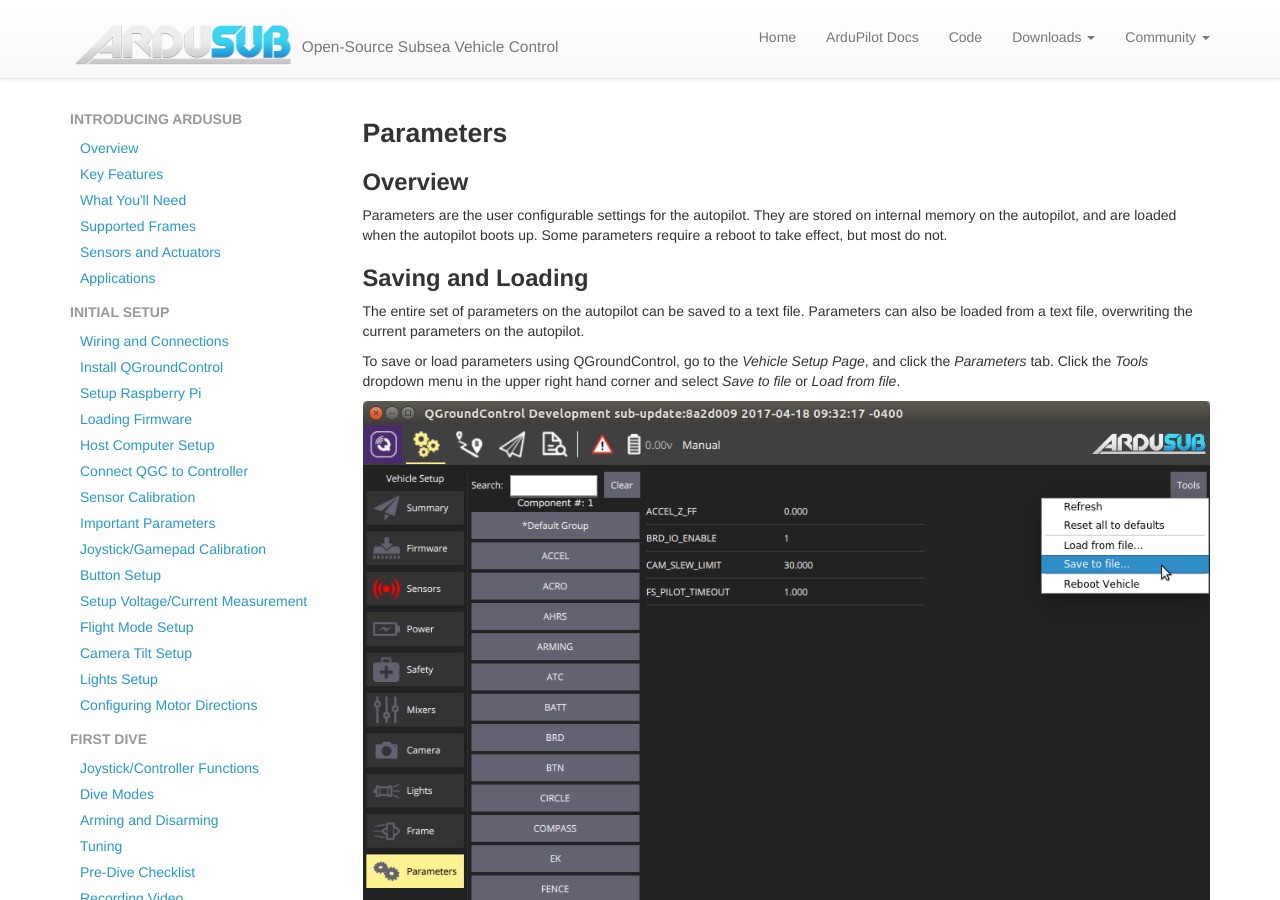
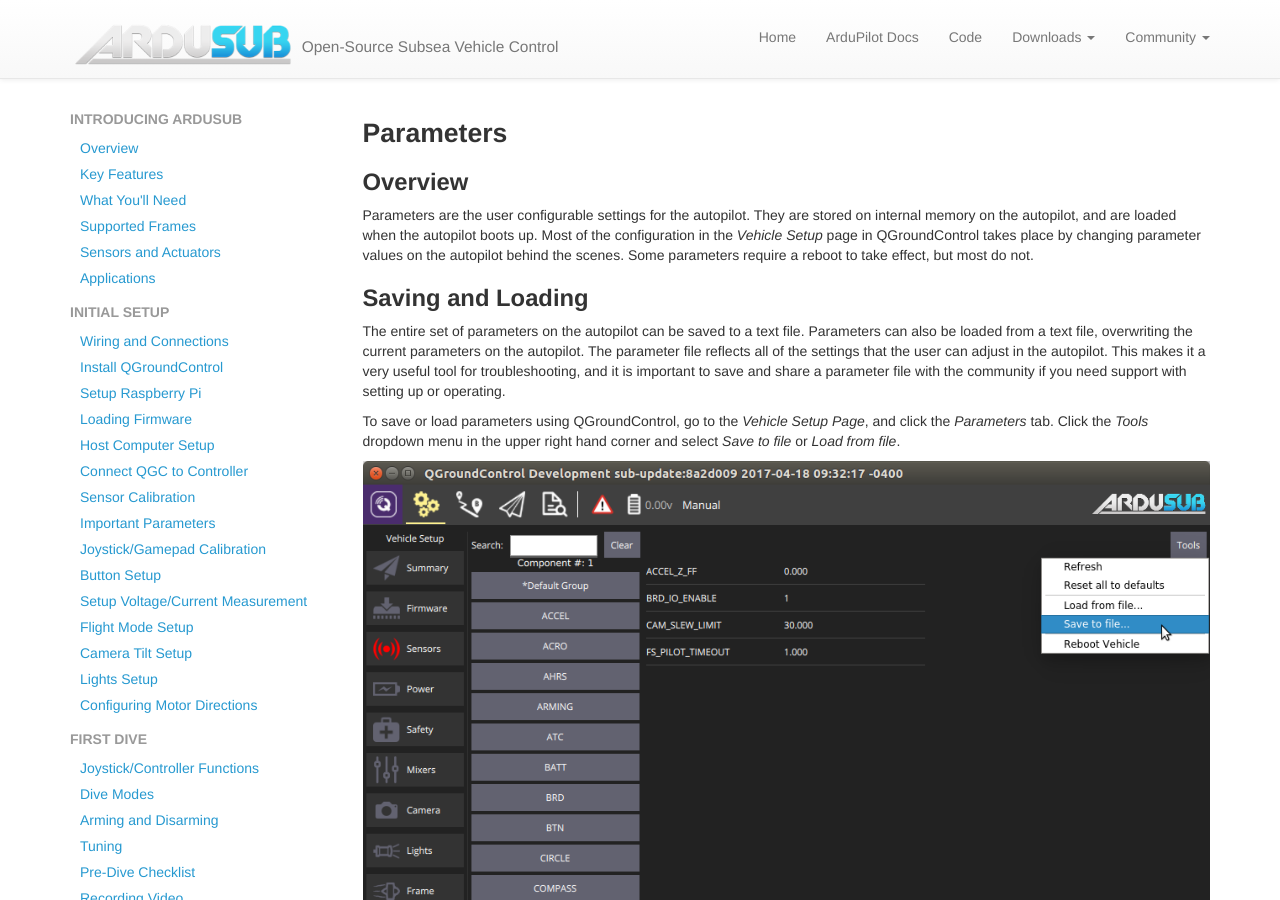
Before and after one commit to bluerobotics/retired-ardusub-docs, a Jekyll site: the page built from pages/configuring.md, in a window 1280 px wide and 900 px high. Built offline with Jekyll 4.4.1, drawn with Linux system fonts in a browser that asks for light colours; nearby versions of some CDN libraries; some web fonts are replaced; comment, search, counter and statistics services are not loaded.

Commit message:
Extra notes/clarification on parameters

```diff
--- a/pages/configuring.md
+++ b/pages/configuring.md
@@ -10,11 +10,11 @@ nav:
 
 ## Overview
 
-Parameters are the user configurable settings for the autopilot. They are stored on internal memory on the autopilot, and are loaded when the autopilot boots up. Some parameters require a reboot to take effect, but most do not.
+Parameters are the user configurable settings for the autopilot. They are stored on internal memory on the autopilot, and are loaded when the autopilot boots up. Most of the configuration in the *Vehicle Setup* page in QGroundControl takes place by changing parameter values on the autopilot behind the scenes. Some parameters require a reboot to take effect, but most do not.
 
 ## Saving and Loading
 
-The entire set of parameters on the autopilot can be saved to a text file. Parameters can also be loaded from a text file, overwriting the current parameters on the autopilot.
+The entire set of parameters on the autopilot can be saved to a text file. Parameters can also be loaded from a text file, overwriting the current parameters on the autopilot. The parameter file reflects all of the settings that the user can adjust in the autopilot. This makes it a very useful tool for troubleshooting, and it is important to save and share a parameter file with the community if you need support with setting up or operating.
 
 To save or load parameters using QGroundControl, go to the *Vehicle Setup Page*, and click the *Parameters* tab. Click the *Tools* dropdown menu in the upper right hand corner and select *Save to file* or *Load from file*.
 
```
